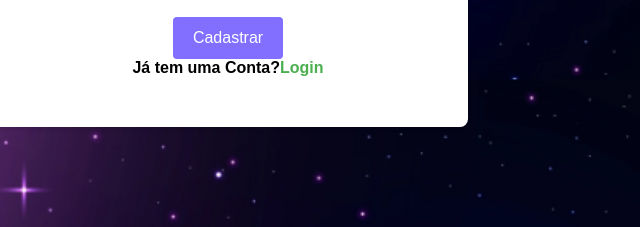
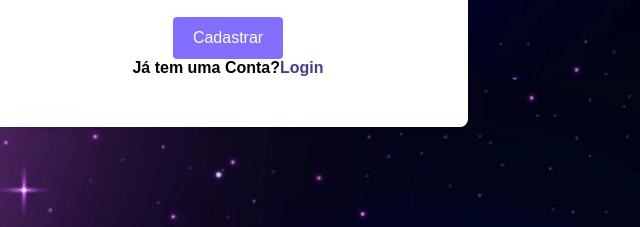
Before and after one commit to Jaolag/Api-Tarefas-Front-end, a plain HTML site: page signup.html in a window 1280 px wide. Shown: the part 662-889 px from the top of the page, 412-1052 px from the left. Drawn offline with Linux system fonts and the light colour scheme.

Commit message:
Update signup.css

```diff
--- a/assets/css/signup.css
+++ b/assets/css/signup.css
@@ -70,7 +70,7 @@ body {
 
   a {
     text-decoration: none;
-    color: #4CAF50;
+    color: #483D8B;
   }
 
   a:hover {
```
